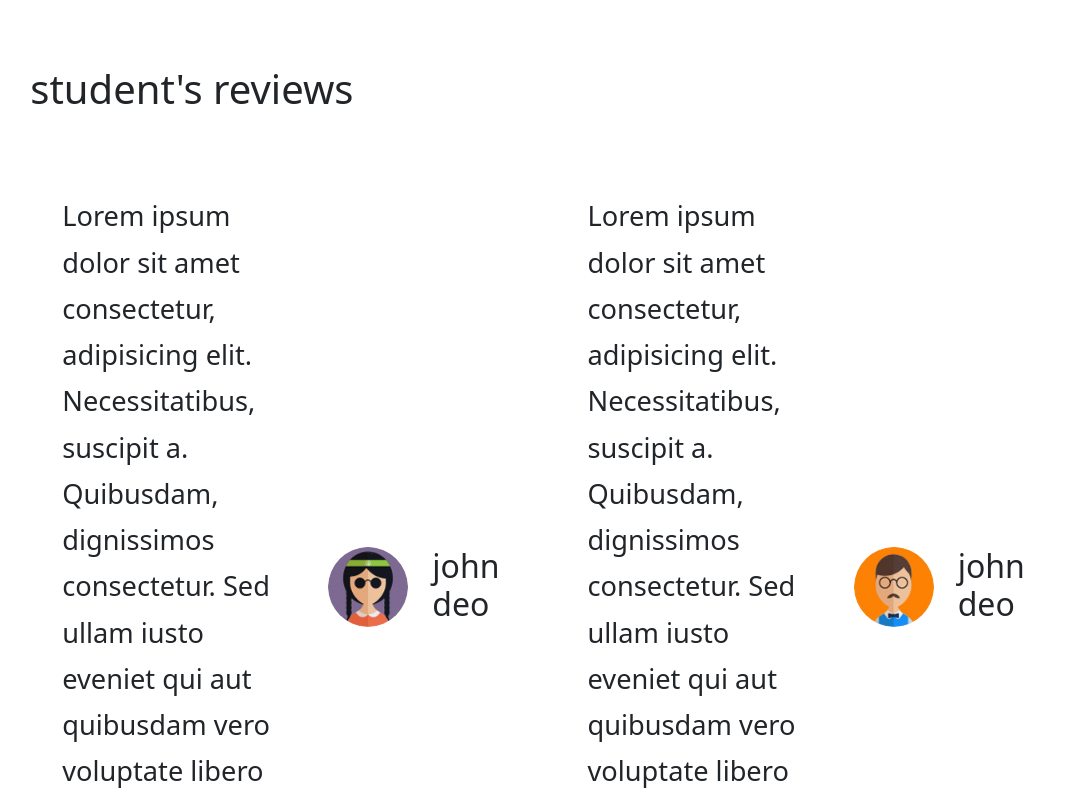
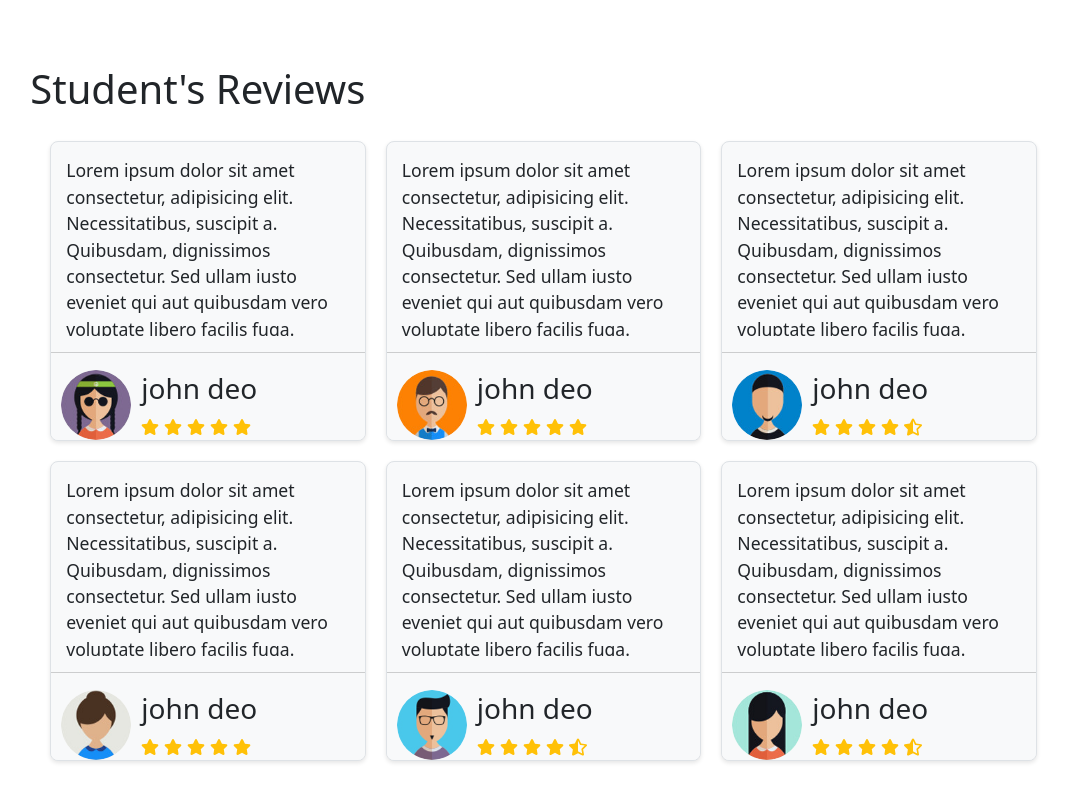
Before and after one commit to AliciaZYC/social_network_web_app, a React (Create React App) app: page /about in a window 1280 px wide. Shown: the part 977-1767 px from the top of the page, without its empty margins (203-1271 px from the left). Built offline with nearby package versions, Linux system fonts and the light colour scheme; the HTML template or start-up script is replaced by a standard one.

Commit message:
footer stlying and about page updated

```diff
--- a/src/App.css
+++ b/src/App.css
@@ -13,6 +13,7 @@
 .main-content {
   margin-left: 16.66vw; /* 留出导航栏的空间 */
   margin-top: 70px;
+  margin-bottom: 60px;
   padding: 20px;
   width: 83.33vw; /* 剩余的5/6宽度 */
 }
@@ -101,3 +102,17 @@ body.dark-mode .navbar-container .nav-link svg {
 body.dark-mode .navbar-container .nav-link:hover svg {
   color: #ffffff;
 }
+
+footer {
+  position: fixed;
+  margin-left: 16.66vw;
+  bottom: 0;
+  left: 0;
+  width: 83.33%;
+  height: 60px;
+  background-color: #f8f9fa; /* You can change this to match your design */
+  padding: 10px 0;
+  text-align: center;
+  border-top: 1px solid #dee2e6; /* Optional border for a more defined look */
+  z-index: 1000; /* Ensure the footer stays on top of other elements */
+}
--- a/src/pages/About/About.css
+++ b/src/pages/About/About.css
@@ -75,3 +75,50 @@
   font-size: 1.5rem;
   color: var(--orange);
 }
+
+/* Container styles for the cards */
+.card-container {
+  display: grid;
+  grid-template-columns: repeat(3, 1fr); /* Three equal columns */
+  gap: 20px; /* Space between the cards */
+  padding: 20px; /* Optional padding around the container */
+}
+
+/* Card styles */
+.card {
+  width: 100%;
+  height: 300px; /* Fixed height for the card */
+  background-color: #f8f9fa; /* Unified background color for the card */
+  border: 1px solid #dee2e6; /* Border around the card */
+  border-radius: 8px; /* Rounded corners */
+  box-shadow: 0 2px 4px rgba(0, 0, 0, 0.1); /* Subtle shadow for depth */
+  display: flex;
+  flex-direction: column; /* Column layout for card content */
+  justify-content: space-between; /* Space out the content */
+  overflow: hidden; /* Hide overflow */
+}
+
+/* Paragraph section (65% of the card's height) */
+.card .card-content {
+  flex: 0 0 65%; /* Takes up 65% of the card height */
+  padding: 15px;
+  overflow-y: auto; /* Allow scrolling if the content is too long */
+  font-size: 1.1rem; /* Larger text size for better readability */
+  line-height: 1.5; /* Improved line spacing */
+}
+
+/* Avatar and student's name section (35% of the card's height) */
+.card .card-footer {
+  flex: 0 0 35%; /* Takes up 35% of the card height */
+  display: flex;
+  align-items: center; /* Center the content vertically */
+  padding: 10px;
+  background-color: #f8f9fa; /* Same background color as the card */
+}
+
+.card .card-footer img {
+  width: 70px; /* Fixed size for the avatar */
+  height: 70px;
+  border-radius: 50%; /* Circular avatar */
+  margin-right: 10px; /* Space between the avatar and the name */
+}
--- /dev/null
+++ b/src/pages/About/components/Rating.tsx
@@ -0,0 +1,26 @@
+import React from "react";
+import { FaStar, FaRegStar, FaStarHalfAlt } from "react-icons/fa";
+
+interface RatingComponentProps {
+  rating: number; // Accepts the rating as a prop
+}
+
+const RatingComponent: React.FC<RatingComponentProps> = ({ rating }) => {
+  return (
+    <div className="d-flex">
+      {[...Array(5)].map((_, index) => (
+        <span key={index} style={{ marginRight: "5px" }}>
+          {rating >= index + 1 ? (
+            <FaStar color="#ffc107" size={18} /> // Full star
+          ) : rating >= index + 0.5 ? (
+            <FaStarHalfAlt color="#ffc107" size={18} /> // Half star
+          ) : (
+            <FaRegStar color="#ffc107" size={18} /> // Empty star
+          )}
+        </span>
+      ))}
+    </div>
+  );
+};
+
+export default RatingComponent;
--- a/src/pages/About/index.tsx
+++ b/src/pages/About/index.tsx
@@ -6,6 +6,7 @@ import {
   FaChalkboardTeacher,
   FaBriefcase,
 } from "react-icons/fa";
+import RatingComponent from "./components/Rating";
 
 export default function About() {
   return (
@@ -64,130 +65,106 @@ export default function About() {
       </div>
       {/* reviews */}
       <div className="reviews">
-        <h1 className="heading">student's reviews</h1>
-        <div className="box-container">
-          <div className="box">
-            <p>
+        <h1 className="heading">Student's Reviews</h1>
+        <div className="card-container">
+          <div className="card">
+            <p className="card-content">
               Lorem ipsum dolor sit amet consectetur, adipisicing elit.
               Necessitatibus, suscipit a. Quibusdam, dignissimos consectetur.
               Sed ullam iusto eveniet qui aut quibusdam vero voluptate libero
               facilis fuga. Eligendi eaque molestiae modi?
             </p>
-            <div className="student">
+            <div className="card-footer">
               <img src="images/pic-2.jpg" alt="" />
               <div>
                 <h3>john deo</h3>
                 <div className="stars">
-                  <i className="fas fa-star"></i>
-                  <i className="fas fa-star"></i>
-                  <i className="fas fa-star"></i>
-                  <i className="fas fa-star"></i>
-                  <i className="fas fa-star-half-alt"></i>
+                  <RatingComponent rating={5} />
                 </div>
               </div>
             </div>
           </div>
-          <div className="box">
-            <p>
+          <div className="card">
+            <p className="card-content">
               Lorem ipsum dolor sit amet consectetur, adipisicing elit.
               Necessitatibus, suscipit a. Quibusdam, dignissimos consectetur.
               Sed ullam iusto eveniet qui aut quibusdam vero voluptate libero
               facilis fuga. Eligendi eaque molestiae modi?
             </p>
-            <div className="student">
+            <div className="card-footer">
               <img src="images/pic-3.jpg" alt="" />
               <div>
                 <h3>john deo</h3>
                 <div className="stars">
-                  <i className="fas fa-star"></i>
-                  <i className="fas fa-star"></i>
-                  <i className="fas fa-star"></i>
-                  <i className="fas fa-star"></i>
-                  <i className="fas fa-star-half-alt"></i>
+                  <RatingComponent rating={5} />
                 </div>
               </div>
             </div>
           </div>
-          <div className="box">
-            <p>
+          <div className="card">
+            <p className="card-content">
               Lorem ipsum dolor sit amet consectetur, adipisicing elit.
               Necessitatibus, suscipit a. Quibusdam, dignissimos consectetur.
               Sed ullam iusto eveniet qui aut quibusdam vero voluptate libero
               facilis fuga. Eligendi eaque molestiae modi?
             </p>
-            <div className="student">
+            <div className="card-footer">
               <img src="images/pic-4.jpg" alt="" />
               <div>
                 <h3>john deo</h3>
                 <div className="stars">
-                  <i className="fas fa-star"></i>
-                  <i className="fas fa-star"></i>
-                  <i className="fas fa-star"></i>
-                  <i className="fas fa-star"></i>
-                  <i className="fas fa-star-half-alt"></i>
+                  <RatingComponent rating={4.5} />
                 </div>
               </div>
             </div>
           </div>
-          <div className="box">
-            <p>
+          <div className="card">
+            <p className="card-content">
               Lorem ipsum dolor sit amet consectetur, adipisicing elit.
               Necessitatibus, suscipit a. Quibusdam, dignissimos consectetur.
               Sed ullam iusto eveniet qui aut quibusdam vero voluptate libero
               facilis fuga. Eligendi eaque molestiae modi?
             </p>
-            <div className="student">
+            <div className="card-footer">
               <img src="images/pic-5.jpg" alt="" />
               <div>
                 <h3>john deo</h3>
                 <div className="stars">
-                  <i className="fas fa-star"></i>
-                  <i className="fas fa-star"></i>
-                  <i className="fas fa-star"></i>
-                  <i className="fas fa-star"></i>
-                  <i className="fas fa-star-half-alt"></i>
+                  <RatingComponent rating={5} />
                 </div>
               </div>
             </div>
           </div>
-          <div className="box">
-            <p>
+          <div className="card">
+            <p className="card-content">
               Lorem ipsum dolor sit amet consectetur, adipisicing elit.
               Necessitatibus, suscipit a. Quibusdam, dignissimos consectetur.
               Sed ullam iusto eveniet qui aut quibusdam vero voluptate libero
               facilis fuga. Eligendi eaque molestiae modi?
             </p>
-            <div className="student">
+            <div className="card-footer">
               <img src="images/pic-6.jpg" alt="" />
               <div>
                 <h3>john deo</h3>
                 <div className="stars">
-                  <i className="fas fa-star"></i>
-                  <i className="fas fa-star"></i>
-                  <i className="fas fa-star"></i>
-                  <i className="fas fa-star"></i>
-                  <i className="fas fa-star-half-alt"></i>
+                  <RatingComponent rating={4.5} />
                 </div>
               </div>
             </div>
           </div>
-          <div className="box">
-            <p>
+          <div className="card">
+            <p className="card-content">
               Lorem ipsum dolor sit amet consectetur, adipisicing elit.
               Necessitatibus, suscipit a. Quibusdam, dignissimos consectetur.
               Sed ullam iusto eveniet qui aut quibusdam vero voluptate libero
               facilis fuga. Eligendi eaque molestiae modi?
             </p>
-            <div className="student">
+            <div className="card-footer">
               <img src="images/pic-7.jpg" alt="" />
               <div>
                 <h3>john deo</h3>
                 <div className="stars">
-                  <i className="fas fa-star"></i>
-                  <i className="fas fa-star"></i>
-                  <i className="fas fa-star"></i>
-                  <i className="fas fa-star"></i>
-                  <i className="fas fa-star-half-alt"></i>
+                  <RatingComponent rating={4.5} />
                 </div>
               </div>
             </div>
```
